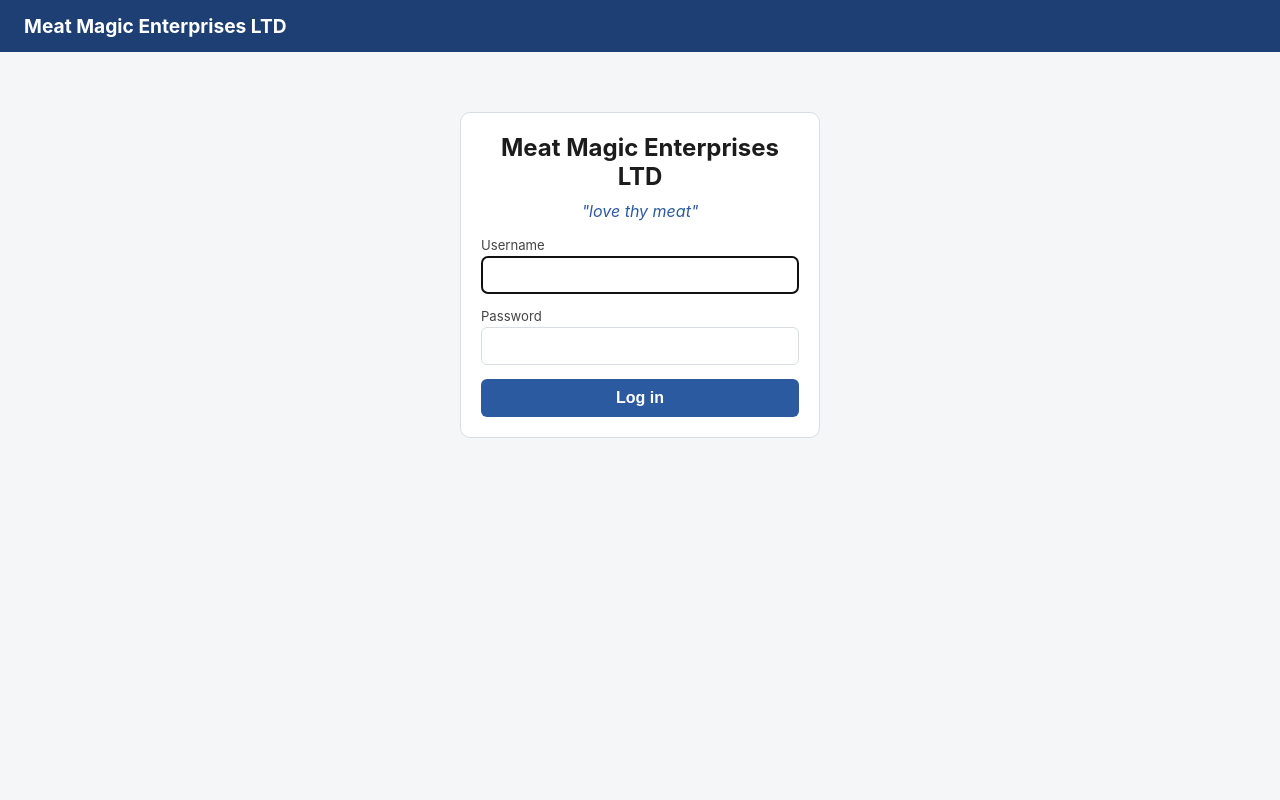
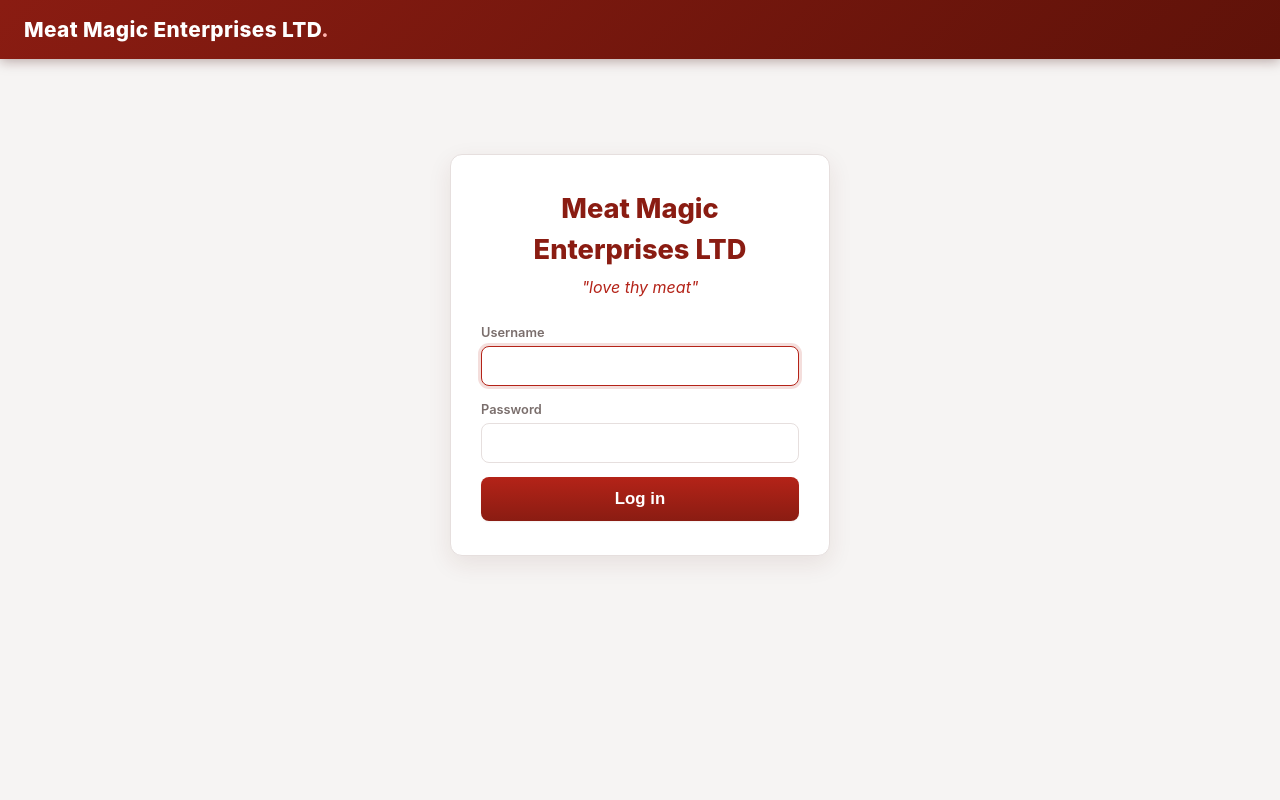
Before and after one commit to hamisi99-03/hi_frontoffice, a Django app: page /login/ in a window 1280 px wide. Run offline with Django 5.2, Linux system fonts and the light colour scheme.

Commit message:
Redesign UI with brand red theme; show receipt balance and inline invoice PDF

```diff
--- a/sales/pdf.py
+++ b/sales/pdf.py
@@ -197,6 +197,6 @@ def build_invoice_pdf(invoice, sales, total, total_paid, balance):
 
     response = HttpResponse(pdf, content_type="application/pdf")
     response["Content-Disposition"] = (
-        f'attachment; filename="invoice_{invoice.number}_{invoice.customer_name}.pdf"'
+        f'inline; filename="invoice_{invoice.number}_{invoice.customer_name}.pdf"'
     )
     return response
--- a/sales/templates/base.html
+++ b/sales/templates/base.html
@@ -6,123 +6,235 @@
 <title>{% block title %}{{ COMPANY_NAME }}{% endblock %}</title>
 <style>
   :root {
-    --blue: #2c5aa0;
-    --blue-dark: #1e3f73;
-    --green: #1a7f37;
-    --red: #c0392b;
-    --bg: #f4f6f8;
-    --border: #d7dde3;
+    --primary: #b42318;
+    --primary-dark: #8a1c12;
+    --primary-deep: #5f1209;
+    --primary-soft: #fdecea;
+    --primary-tint: #f6d7d4;
+    --green: #18794e;
+    --green-soft: #e7f4ee;
+    --red: #d92d20;
+    --red-soft: #fdeceb;
+    --amber: #b54708;
+    --bg: #f6f4f3;
+    --card: #ffffff;
+    --border: #e6dfde;
+    --th: #f6eceb;
+    --text: #241d1d;
+    --muted: #7a6e6c;
+    --shadow-sm: 0 1px 2px rgba(90, 30, 20, 0.06);
+    --shadow: 0 8px 24px rgba(90, 30, 20, 0.09);
+    --radius: 12px;
   }
   * { box-sizing: border-box; }
+  html { -webkit-text-size-adjust: 100%; }
   body {
-    font-family: -apple-system, Segoe UI, Roboto, Arial, sans-serif;
+    font-family: -apple-system, BlinkMacSystemFont, "Segoe UI", Roboto, "Helvetica Neue", Arial, sans-serif;
     background: var(--bg);
     margin: 0;
-    color: #1c1c1c;
+    color: var(--text);
     font-size: 16px;
+    line-height: 1.5;
+    min-height: 100vh;
   }
+
+  /* ---------- Header ---------- */
   header {
-    background: var(--blue-dark);
-    color: white;
-    padding: 14px 24px;
+    background: linear-gradient(135deg, var(--primary-dark) 0%, var(--primary-deep) 100%);
+    color: #fff;
+    min-height: 58px;
+    padding: 0 24px;
     display: flex;
     justify-content: space-between;
     align-items: center;
     flex-wrap: wrap;
+    box-shadow: 0 2px 12px rgba(60, 12, 8, 0.35);
+    position: sticky;
+    top: 0;
+    z-index: 50;
   }
+  header .nav { display: flex; align-items: center; flex-wrap: wrap; }
   header a {
-    color: white;
+    color: #fff;
     text-decoration: none;
-    margin-right: 20px;
     font-weight: 600;
+    font-size: 0.95em;
+    padding: 19px 13px;
+    display: inline-block;
+    transition: background 0.15s ease;
   }
-  header .brand { font-size: 1.2em; font-weight: 700; margin-right: 30px; }
-  .dropdown { position: relative; display: inline-block; }
+  header a:hover { background: rgba(255, 255, 255, 0.12); }
+  header .brand {
+    font-size: 1.3em;
+    font-weight: 800;
+    letter-spacing: 0.4px;
+    padding: 14px 18px 14px 0;
+  }
+  header .brand .dot { color: #ffb3ae; }
+
+  .dropdown { position: relative; }
   .dropdown > a { cursor: pointer; }
+  .caret {
+    display: inline-block;
+    margin-left: 5px;
+    border-left: 5px solid transparent;
+    border-right: 5px solid transparent;
+    border-top: 6px solid #fff;
+    vertical-align: middle;
+  }
   .dropdown-content {
     display: none; position: absolute; top: 100%; left: 0;
-    background: #fff; min-width: 210px; box-shadow: 0 6px 16px rgba(0,0,0,0.25);
-    border-radius: 8px; z-index: 20; padding: 6px 0;
+    background: #fff; min-width: 220px;
+    box-shadow: 0 14px 34px rgba(40, 10, 8, 0.22);
+    border-radius: 10px; z-index: 20; padding: 6px 0;
+    border: 1px solid var(--border);
   }
   .dropdown-content a {
-    color: #1c1c1c; display: block; padding: 9px 18px;
-    text-decoration: none; font-weight: 500; margin: 0; font-size: 0.92em;
+    color: var(--text); display: block; padding: 9px 18px;
+    text-decoration: none; font-weight: 500; font-size: 0.92em;
   }
-  .dropdown-content a:hover { background: #eef4fb; }
+  .dropdown-content a:hover { background: var(--primary-soft); color: var(--primary-dark); }
   .dropdown:hover .dropdown-content { display: block; }
-  main { max-width: 1100px; margin: 24px auto; padding: 0 16px; }
+
+  .userbox { display: flex; align-items: center; }
+  .userbox .user {
+    font-weight: 600; font-size: 0.9em; padding: 0 14px;
+    opacity: 0.9;
+  }
+  .logout-form { display: inline; margin: 0; }
+
+  /* ---------- Layout ---------- */
+  main { max-width: 1180px; margin: 26px auto; padding: 0 20px; }
   .card {
-    background: white;
+    background: var(--card);
     border: 1px solid var(--border);
+    border-radius: var(--radius);
+    padding: 22px;
+    margin-bottom: 20px;
+    box-shadow: var(--shadow-sm);
+  }
+  h1, h2, h3 { margin-top: 0; color: var(--text); letter-spacing: -0.01em; }
+  h1 { font-size: 1.7em; }
+  h2 { font-size: 1.35em; }
+  h3 { font-size: 1.1em; }
+  a { color: var(--primary); }
+
+  /* ---------- Tables ---------- */
+  table { width: 100%; border-collapse: collapse; margin-top: 10px; }
+  th, td { text-align: left; padding: 10px 12px; border-bottom: 1px solid var(--border); vertical-align: middle; }
+  th {
+    background: var(--th);
+    font-size: 0.78em;
+    text-transform: uppercase;
+    color: #7a4a45;
+    letter-spacing: 0.03em;
+  }
+  tbody tr:nth-child(even) { background: #fbf8f7; }
+  tbody tr:hover { background: var(--primary-soft); }
+
+  /* ---------- Stats ---------- */
+  .grid { display: grid; grid-template-columns: repeat(auto-fit, minmax(160px, 1fr)); gap: 14px; margin: 14px 0; }
+  .stat {
+    background: linear-gradient(180deg, #fff 0%, var(--primary-soft) 100%);
+    border: 1px solid var(--primary-tint);
     border-radius: 10px;
-    padding: 20px;
-    margin-bottom: 20px;
+    padding: 16px 14px;
+    text-align: center;
+    box-shadow: var(--shadow-sm);
+    transition: transform 0.15s ease, box-shadow 0.15s ease;
   }
-  h1, h2, h3 { margin-top: 0; }
-  table { width: 100%; border-collapse: collapse; margin-top: 10px; }
-  th, td { text-align: left; padding: 8px 10px; border-bottom: 1px solid var(--border); }
-  th { background: #eef2f7; font-size: 0.85em; text-transform: uppercase; color: #555; }
-  .grid { display: grid; grid-template-columns: repeat(auto-fit, minmax(160px, 1fr)); gap: 14px; margin: 14px 0; }
-  .stat { background: #eef4fb; border-radius: 8px; padding: 14px; text-align: center; }
-  .stat .label { font-size: 0.8em; color: #556; text-transform: uppercase; }
-  .stat .value { font-size: 1.6em; font-weight: 700; color: var(--blue-dark); }
-  .stat.net { background: #eaf7ec; }
+  .stat:hover { transform: translateY(-2px); box-shadow: var(--shadow); }
+  .stat .label { font-size: 0.78em; color: var(--muted); text-transform: uppercase; letter-spacing: 0.03em; }
+  .stat .value { font-size: 1.6em; font-weight: 800; color: var(--primary-dark); }
+  .stat.net { background: linear-gradient(180deg, #fff 0%, var(--green-soft) 100%); border-color: #bfe3d0; }
   .stat.net .value { color: var(--green); }
-  form.inline { display: flex; flex-wrap: wrap; gap: 10px; align-items: flex-end; }
-  label { display: block; font-size: 0.82em; color: #444; margin-bottom: 3px; }
+
+  /* ---------- Forms ---------- */
+  form.inline { display: flex; flex-wrap: wrap; gap: 12px; align-items: flex-end; }
+  label { display: block; font-size: 0.8em; color: var(--muted); margin-bottom: 4px; font-weight: 600; }
   input, select {
-    padding: 9px 10px; border: 1px solid var(--border); border-radius: 6px;
-    font-size: 1em; width: 100%;
+    padding: 10px 12px; border: 1px solid var(--border); border-radius: 8px;
+    font-size: 1em; width: 100%; background: #fff; color: var(--text);
+    transition: border-color 0.15s ease, box-shadow 0.15s ease;
   }
-  .field { min-width: 140px; }
+  input:focus, select:focus {
+    outline: none; border-color: var(--primary);
+    box-shadow: 0 0 0 3px rgba(180, 35, 24, 0.15);
+  }
+  .field { min-width: 150px; }
+
   button {
-    background: var(--blue); color: white; border: none; border-radius: 6px;
+    background: linear-gradient(180deg, var(--primary) 0%, var(--primary-dark) 100%);
+    color: #fff; border: none; border-radius: 8px;
     padding: 10px 18px; font-size: 1em; cursor: pointer; font-weight: 600;
+    transition: transform 0.1s ease, box-shadow 0.15s ease, filter 0.15s ease;
+    box-shadow: var(--shadow-sm);
   }
-  button:hover { background: var(--blue-dark); }
-  button.danger { background: var(--red); padding: 6px 10px; font-size: 0.85em; }
+  button:hover { filter: brightness(1.06); box-shadow: var(--shadow); }
+  button:active { transform: translateY(1px); }
+  button:focus-visible { outline: 3px solid rgba(180, 35, 24, 0.35); outline-offset: 2px; }
+  button.danger { background: linear-gradient(180deg, #e0453a 0%, var(--red) 100%); padding: 6px 11px; font-size: 0.85em; }
+  button.secondary { background: linear-gradient(180deg, #238a58 0%, var(--green) 100%); }
+  .btn-ghost {
+    display: inline-block; background: #f1e8e6; color: #5a2320; padding: 10px 18px;
+    border-radius: 8px; font-weight: 600; text-decoration: none; border: 1px solid #e3d8d6;
+    transition: background 0.15s ease;
+  }
+  .btn-ghost:hover { background: #e8dcd9; }
+
   .errorlist { color: var(--red); font-size: 0.85em; list-style: none; padding: 0; margin: 4px 0 0; }
   .field.has-error input,
   .field.has-error select { border-color: var(--red); }
   .field .errorlist { margin-bottom: 4px; }
+
   .date-nav { display: flex; align-items: center; gap: 10px; margin-bottom: 6px; }
-  .date-nav a { text-decoration: none; background: #e4e9ef; padding: 6px 12px; border-radius: 6px; color: #333; font-weight: 600; }
-  .badge { display: inline-block; padding: 2px 8px; border-radius: 10px; font-size: 0.78em; font-weight: 600; }
-  .badge.CASH { background: #d9f2e3; color: #146c2e; }
+  .date-nav a {
+    text-decoration: none; background: #f1e8e6; padding: 7px 13px; border-radius: 8px;
+    color: #5a2320; font-weight: 600; border: 1px solid #e3d8d6;
+  }
+  .date-nav a:hover { background: #e8dcd9; }
+
+  /* ---------- Badges ---------- */
+  .badge { display: inline-block; padding: 3px 10px; border-radius: 999px; font-size: 0.76em; font-weight: 700; }
+  .badge.CASH { background: var(--green-soft); color: #146c2e; }
   .badge.MPESA { background: #fdecd2; color: #96590a; }
-  .badge.CREDIT { background: #fbdede; color: #a12727; }
+  .badge.CREDIT { background: var(--red-soft); color: #a12727; }
+
+  /* ---------- Messages / Flash ---------- */
   .messages {
     position: fixed; top: 16px; right: 16px; z-index: 1000;
     list-style: none; padding: 0; margin: 0; max-width: 380px;
   }
-  .empty { color: #888; font-style: italic; padding: 12px 0; }
+  .empty { color: #a09796; font-style: italic; padding: 12px 0; }
   .flash {
-    padding: 12px 16px; border-radius: 8px; margin: 0 0 10px;
+    padding: 12px 16px; border-radius: 10px; margin: 0 0 10px;
     font-weight: 600; border: 1px solid transparent; cursor: pointer;
-    box-shadow: 0 6px 20px rgba(0,0,0,0.18); transition: opacity 0.4s;
+    box-shadow: 0 10px 26px rgba(0, 0, 0, 0.18); transition: opacity 0.4s;
   }
-  .flash.success { background: #d9f2e3; color: #146c2e; border-color: #bfe6cf; }
-  .flash.error, .flash.warning { background: #fdeceb; color: #a12727; border-color: #f5c6c6; }
-  .flash.info { background: #eef4fb; color: var(--blue-dark); border-color: #d7e3f2; }
+  .flash.success { background: var(--green-soft); color: #146c2e; border-color: #bfe6cf; }
+  .flash.error, .flash.warning { background: var(--red-soft); color: #a12727; border-color: #f5c6c6; }
+  .flash.info { background: var(--primary-soft); color: var(--primary-dark); border-color: var(--primary-tint); }
+
   @media print {
     header, button, form, .date-nav, a[href], .badge { display: none; }
     body { background: white; font-size: 12pt; }
     .card { border: none; box-shadow: none; padding: 8px 0; }
     table { font-size: 11pt; }
     th { background: #ddd; color: #000; }
+    tbody tr:nth-child(even) { background: transparent; }
   }
 </style>
 </head>
 <body>
 <header>
-  <div style="display:flex; align-items:center; flex-wrap:wrap;">
-    <span class="brand">{{ COMPANY_NAME }}</span>
+  <div class="nav">
+    <span class="brand">{{ COMPANY_NAME }}<span class="dot">.</span></span>
     {% if user.is_authenticated %}
       <a href="{% url 'daily_entry' %}">Today's Sales</a>
       <a href="{% url 'credit_ledger' %}">Credit Ledger</a>
       {% if user.is_staff %}
       <div class="dropdown">
-        <a href="#" onclick="return false;">Manage â–¾</a>
+        <a href="#" onclick="return false;">Manage <span class="caret"></span></a>
         <div class="dropdown-content">
           <a href="{% url 'admin_items' %}">Items &amp; Prices</a>
           <a href="{% url 'admin_suppliers' %}">Suppliers</a>
@@ -139,10 +251,10 @@
     {% endif %}
   </div>
   {% if user.is_authenticated %}
-    <div style="display:flex; align-items:center;">
-      <span style="margin-right:14px;">{{ user.username }}</span>
-      <a href="{% url 'password_change' %}" style="margin-right:14px;">Change Password</a>
-      <form method="post" action="{% url 'logout' %}" style="display:inline">
+    <div class="userbox">
+      <span class="user">{{ user.username }}</span>
+      <a href="{% url 'password_change' %}">Change Password</a>
+      <form method="post" action="{% url 'logout' %}" class="logout-form">
         {% csrf_token %}
         <a href="#" onclick="this.closest('form').submit(); return false;">Log out</a>
       </form>
--- a/sales/templates/registration/login.html
+++ b/sales/templates/registration/login.html
@@ -1,21 +1,32 @@
 {% extends "base.html" %}
 {% block title %}Log in - {{ COMPANY_NAME }}{% endblock %}
 {% block content %}
-<div class="card" style="max-width:360px; margin: 60px auto;">
-  <h2 style="text-align:center">{{ COMPANY_NAME }}</h2>
-  <p style="text-align:center;font-style:italic;color:#2c5aa0;margin-top:-10px;">"{{ COMPANY_MOTTO }}"</p>
+<div class="login-wrap">
+  <div class="card login-card">
+    <div class="login-brand">{{ COMPANY_NAME }}</div>
+    <p class="login-motto">"{{ COMPANY_MOTTO }}"</p>
     <form method="post">
       {% csrf_token %}
-    <div class="field" style="margin-bottom:14px">
+      <div class="field">
         <label>Username</label>
         {{ form.username }}
       </div>
-    <div class="field" style="margin-bottom:14px">
+      <div class="field">
         <label>Password</label>
         {{ form.password }}
       </div>
-    {% if form.errors %}<p style="color:#c0392b">Incorrect username or password.</p>{% endif %}
-    <button type="submit" style="width:100%">Log in</button>
+      {% if form.errors %}<p class="login-error">Incorrect username or password.</p>{% endif %}
+      <button type="submit" class="login-btn">Log in</button>
     </form>
   </div>
+</div>
+<style>
+  .login-wrap { display: flex; justify-content: center; align-items: center; min-height: 70vh; }
+  .login-card { max-width: 380px; width: 100%; padding: 34px 30px; box-shadow: var(--shadow); }
+  .login-brand { text-align: center; font-size: 1.7em; font-weight: 800; color: var(--primary-dark); }
+  .login-motto { text-align: center; font-style: italic; color: var(--primary); margin: 4px 0 24px; }
+  .login-card .field { margin-bottom: 14px; }
+  .login-error { color: var(--red); font-size: 0.9em; margin: 0 0 12px; }
+  .login-btn { width: 100%; padding: 12px; font-size: 1.05em; }
+</style>
 {% endblock %}
--- a/sales/templates/registration/password_change_done.html
+++ b/sales/templates/registration/password_change_done.html
@@ -4,6 +4,6 @@
 <div class="card" style="max-width:400px; margin: 40px auto; text-align:center;">
   <h2>Password Changed</h2>
   <p>Your password has been updated.</p>
-  <a href="{% url 'daily_entry' %}" style="color:var(--blue);">Back to Today's Sales</a>
+  <a href="{% url 'daily_entry' %}" style="color:var(--primary);">Back to Today's Sales</a>
 </div>
 {% endblock %}
--- a/sales/templates/sales/admin/expense_summary.html
+++ b/sales/templates/sales/admin/expense_summary.html
@@ -45,7 +45,7 @@
 {% endif %}
 
 <div class="card">
-  <h3>Summary by Expense <span style="font-size:0.8em;color:#888;">({{ date_from|default:"beginning" }} â†’ {{ date_to|default:"today" }})</span></h3>
+  <h3>Summary by Expense <span style="font-size:0.8em;color:#888;">({{ date_from|default:"beginning" }} &rarr; {{ date_to|default:"today" }})</span></h3>
   <div class="grid" style="max-width:260px">
     <div class="stat"><div class="label">Overall Total</div><div class="value">KES {{ total|floatformat:2 }}</div></div>
   </div>
--- a/sales/templates/sales/admin/payments.html
+++ b/sales/templates/sales/admin/payments.html
@@ -26,7 +26,7 @@
 <div class="card">
   <h3>{{ customer_name }}
     <span style="font-size:0.85em;color:#888;">— paid KES {{ data.total|floatformat:2 }}</span>
-    <a href="{% url 'creditor_statement' %}?name={{ customer_name|urlencode }}" style="float:right;font-size:0.85em;color:var(--blue);">Print Statement</a>
+    <a href="{% url 'creditor_statement' %}?name={{ customer_name|urlencode }}" style="float:right;font-size:0.85em;color:var(--primary);">Print Statement</a>
   </h3>
   <table>
     <thead><tr><th>Date</th><th>Sale</th><th>Amount</th><th>Mode</th><th>Note</th><th>Cashier</th><th></th></tr></thead>
--- a/sales/templates/sales/admin/stock.html
+++ b/sales/templates/sales/admin/stock.html
@@ -43,7 +43,7 @@
     <div style="display:flex; gap:10px; margin-top:12px; align-items:center;">
       <button type="submit">Save Opening Stock</button>
       <button type="submit" name="clear_stock" value="1" style="background:#666;" onclick="return confirm('Set ALL opening stock to 0 for {{ date|date:'j F Y' }}?')">Clear All to 0</button>
-      {% if date != today %}<a href="?date={{ today|date:'Y-m-d' }}" style="color:var(--blue);">Jump to today</a>{% endif %}
+      {% if date != today %}<a href="?date={{ today|date:'Y-m-d' }}" style="color:var(--primary);">Jump to today</a>{% endif %}
     </div>
   </form>
 </div>
--- a/sales/templates/sales/admin/supplier_pay.html
+++ b/sales/templates/sales/admin/supplier_pay.html
@@ -17,7 +17,7 @@
     <div class="field{% if form.payment_mode.errors %} has-error{% endif %}"><label>Payment Mode</label>{{ form.payment_mode }}{{ form.payment_mode.errors }}</div>
     <div class="field{% if form.remarks.errors %} has-error{% endif %}"><label>Remarks</label>{{ form.remarks }}{{ form.remarks.errors }}</div>
     <button type="submit">Save Payment</button>
-    <a href="{% url 'admin_suppliers' %}" style="text-decoration:none; background:#e4e9ef; color:#333; padding:10px 18px; border-radius:6px; font-weight:600;">Cancel</a>
+    <a href="{% url 'admin_suppliers' %}" class="btn-ghost">Cancel</a>
   </form>
 </div>
 
--- a/sales/templates/sales/admin/suppliers.html
+++ b/sales/templates/sales/admin/suppliers.html
@@ -42,7 +42,7 @@
         <td>{{ s.remarks }}</td>
         <td style="white-space:nowrap;">
           {% if s.balance > 0 %}<a href="{% url 'admin_supplier_pay' s.pk %}" style="color:var(--green); margin-right:8px; font-size:0.85em; font-weight:600; text-decoration:none;">Pay</a>{% endif %}
-          <a href="{% url 'admin_supplier_edit' s.pk %}" style="color:var(--blue); margin-right:8px; font-size:0.85em; font-weight:600; text-decoration:none;">Edit</a>
+          <a href="{% url 'admin_supplier_edit' s.pk %}" style="color:var(--primary); margin-right:8px; font-size:0.85em; font-weight:600; text-decoration:none;">Edit</a>
           <form method="post" onsubmit="return confirm('Delete this supplier entry?')" style="display:inline">
             {% csrf_token %}
             <input type="hidden" name="supplier_id" value="{{ s.pk }}">
--- a/sales/templates/sales/credit_ledger.html
+++ b/sales/templates/sales/credit_ledger.html
@@ -46,7 +46,7 @@
   <h3>{{ customer_name }}
     <span style="font-size:0.85em;color:#888;">{% if data.balance < 0 %}— overpaid KES {{ data.overpaid|floatformat:2 }}{% elif data.balance == 0 %}— settled{% else %}— owes KES {{ data.balance|floatformat:2 }}{% endif %}</span>
     <a href="{% url 'invoice_customer' %}?name={{ customer_name|urlencode }}" style="float:right;font-size:0.85em;color:var(--green);margin-left:12px;">Invoice</a>
-    <a href="{% url 'receipt_customer' %}?name={{ customer_name|urlencode }}" style="float:right;font-size:0.85em;color:var(--blue);">Print Receipt</a>
+    <a href="{% url 'receipt_customer' %}?name={{ customer_name|urlencode }}" style="float:right;font-size:0.85em;color:var(--primary);">Print Receipt</a>
   </h3>
   <table>
     <thead><tr><th>Date</th><th>CTP</th><th>Item</th><th>Gross</th><th>Paid</th><th>Balance</th><th class="pay-col">Pay Now</th></tr></thead>
@@ -141,7 +141,7 @@
   .settle-mode { width: 90px; padding: 7px 6px; font-size: 0.9em; }
   .settle-note { width: 120px; padding: 7px 8px; }
   .settle-btn { padding: 7px 12px; font-size: 0.85em; background: var(--green); }
-  .settle-btn:hover { background: var(--blue-dark); }
+  .settle-btn:hover { background: var(--primary-dark); }
   .badge.CASH { background: #d9f2e3; color: #146c2e; }
   .badge.MPESA { background: #fdecd2; color: #96590a; }
 </style>
--- a/sales/templates/sales/edit_entry.html
+++ b/sales/templates/sales/edit_entry.html
@@ -16,7 +16,7 @@
     {% if form.non_field_errors %}<div class="errorlist" style="flex-basis:100%;">{{ form.non_field_errors }}</div>{% endif %}
     <div style="flex-basis:100%; display:flex; gap:10px; margin-top:8px;">
       <button type="submit">Save Changes</button>
-      <a href="{{ cancel_url }}" style="text-decoration:none; background:#e4e9ef; color:#333; padding:10px 18px; border-radius:6px; font-weight:600;">Cancel</a>
+      <a href="{{ cancel_url }}" class="btn-ghost">Cancel</a>
     </div>
   </form>
 </div>
```
Also changed, not shown: sales/templates/sales/creditor_statement.html (+5 -5 lines), sales/templates/sales/daily_entry.html (+6 -6 lines), sales/templates/sales/invoice.html (+9 -9 lines), sales/templates/sales/receipt.html (+23 -9 lines), sales/views.py (+9 -1 lines). Lines whose indentation alone changed are shown as unchanged.
